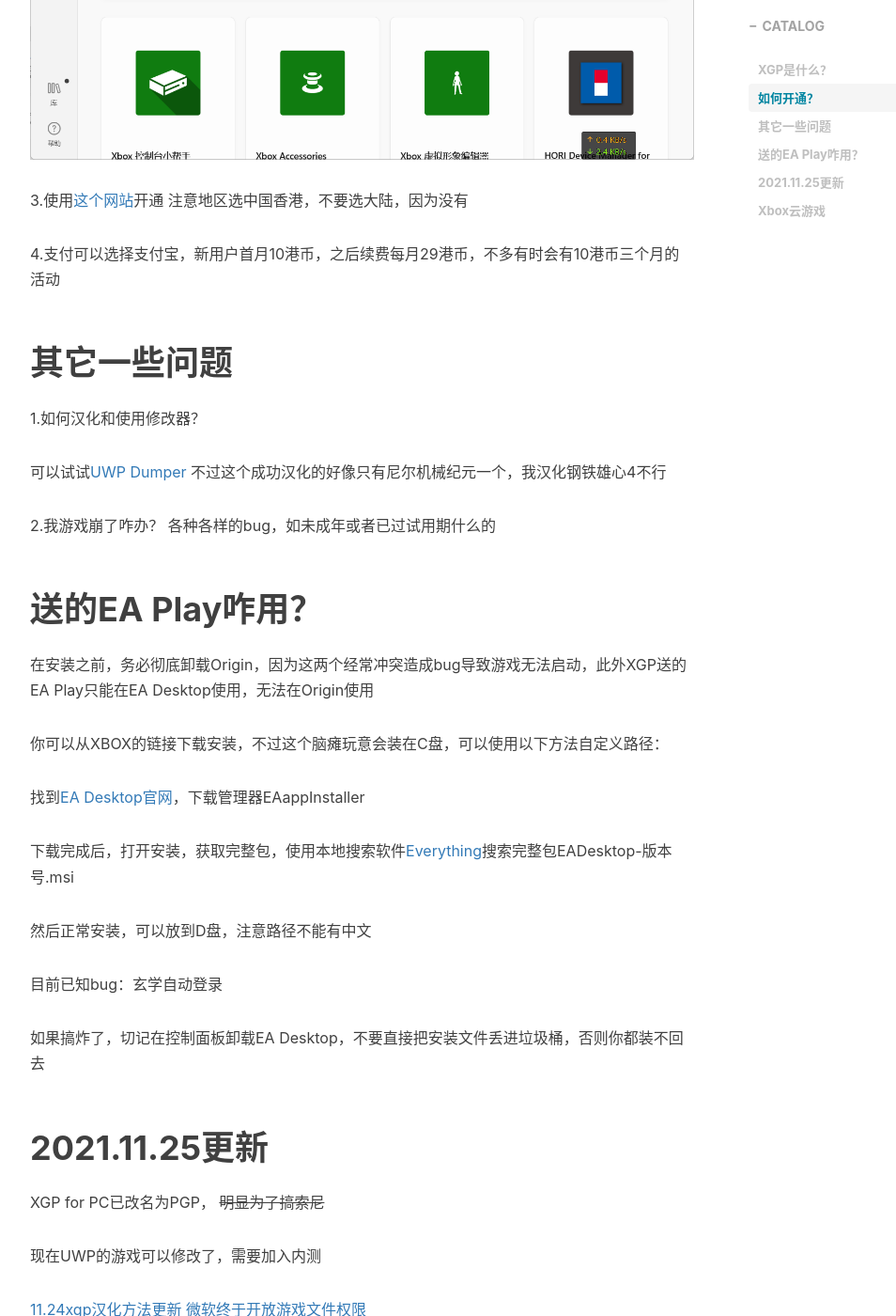
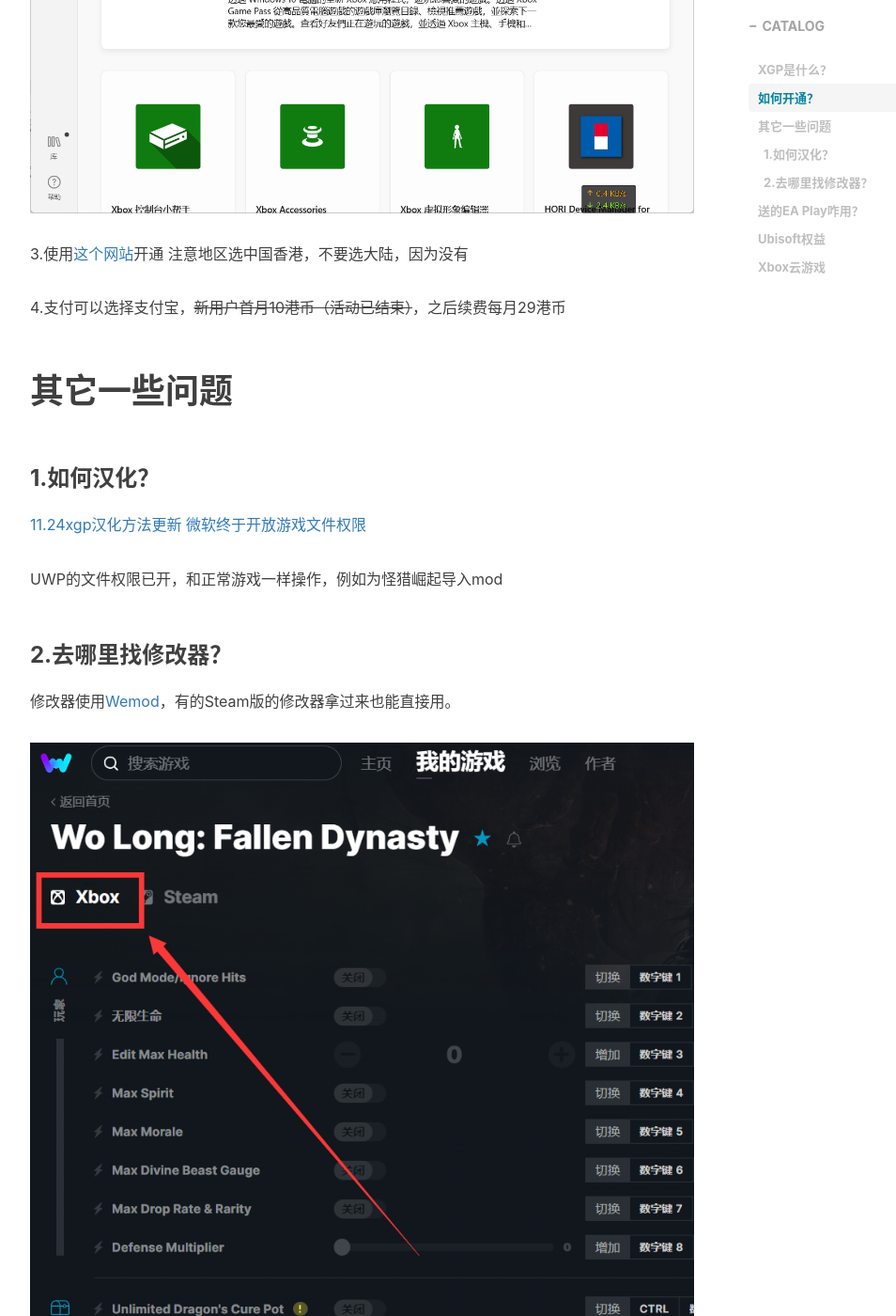
Before and after one commit to DreamingCats/dreamingcats.github.io, a Jekyll site: the page built from _posts/2021-11-03-如何开通和使用XGP.md, in a window 1280 px wide and 1400 px high, scrolled down 1927 px. Shown: the whole window at 94% size, without its empty margins (233-1187 px from the left). Built offline with Jekyll 4.4.1, drawn with Linux system fonts in a browser that asks for light colours; nearby versions of some CDN libraries; comment, search, counter and statistics services are not loaded; some of the changed text lies outside the part shown.

Commit message:
2023.06.24

```diff
--- a/_posts/2021-11-03-如何开通和使用XGP.md
+++ b/_posts/2021-11-03-如何开通和使用XGP.md
@@ -2,13 +2,15 @@
 layout:     post
 title:      XGP是什么？如何开通和使用？
 subtitle:   巨硬是我大哥！
-date:       2021-11-03
+date:       2023-06-24
 author:  DreamCat
 header-img: img/post-bg-debug.png
 catalog: true
 tags:
     - 游戏
     - 白嫖
+    - XGP
+    - Microsoft
 ---
 
 # XGP是什么？
@@ -16,8 +18,9 @@
 XGP是巨硬的Xbox Game Pass（注：当谈论微软的正面内容时，会将其称为反义词“巨硬”），拼音缩写为西瓜皮（官方承认了）
 PC指的是搭载Win10及以上的PC，Console指的是Xbox主机，Cloud指的是云游戏
 
-现在购买XGP还会送EA Play（注：XGP for PC就有，不用开XGPU）
+现在购买XGP还会送EA Play和Ubisoft+部分游戏（注：XGP for PC就有，不用开XGPU）
 
+XGP for PC已改名为PGP， ~~明显为了搞索尼~~
 
 # 如何开通？
 
@@ -32,17 +35,22 @@
 3.使用<a href="https://www.microsoft.com/zh-hk/p/xbox-game-pass/CFQ7TTC0KGQ8/0002?rtc=1&activetab=pivot%3aoverviewtab" target="_blank">这个网站</a>开通
 注意地区选中国香港，不要选大陆，因为没有
 
-4.支付可以选择支付宝，新用户首月10港币，之后续费每月29港币，不多有时会有10港币三个月的活动
+4.支付可以选择支付宝，~~新用户首月10港币（活动已结束）~~，之后续费每月29港币
 
 # 其它一些问题
 
-1.如何汉化和使用修改器？
+### 1.如何汉化？
 
-可以试试<a href="https://github.com/Wunkolo/UWPDumper" target="_blank">UWP Dumper</a>
-不过这个成功汉化的好像只有尼尔机械纪元一个，我汉化钢铁雄心4不行
+<a href="https://api.xiaoheihe.cn/v3/bbs/app/api/web/share?link_id=73748625" target="_blank">11.24xgp汉化方法更新 微软终于开放游戏文件权限</a>
 
-2.我游戏崩了咋办？
-各种各样的bug，如未成年或者已过试用期什么的
+UWP的文件权限已开，和正常游戏一样操作，例如为怪猎崛起导入mod
+
+### 2.去哪里找修改器？
+
+
+修改器使用[Wemod](https://www.wemod.com/zh)，有的Steam版的修改器拿过来也能直接用。
+
+![](https://github.com/DreamingCats/dreamingcats.github.io/raw/main/img/XGP/Wemod.png)
 
 # 送的EA Play咋用？
 
@@ -60,25 +68,13 @@
 
 如果搞炸了，切记在控制面板卸载EA Desktop，不要直接把安装文件丢进垃圾桶，否则你都装不回去
 
-# 2021.11.25更新
+# Ubisoft权益
 
-XGP for PC已改名为PGP， ~~明显为了搞索尼~~
+去[Ubisoft的网站](https://gamepass.ubisoft.com/zh-cn)激活
 
-现在UWP的游戏可以修改了，需要加入内测
+![](https://github.com/DreamingCats/dreamingcats.github.io/raw/main/img/XGP/Ubisoft1.png)
 
-<a href="https://api.xiaoheihe.cn/v3/bbs/app/api/web/share?link_id=73748625" target="_blank">11.24xgp汉化方法更新 微软终于开放游戏文件权限</a>
-
-加入Xbox内测
-
-![](https://github.com/DreamingCats/dreamingcats.github.io/raw/main/img/XGP/Join.png)
-
-点击最右边的三个点，再点击管理
-
-![](https://github.com/DreamingCats/dreamingcats.github.io/raw/main/img/XGP/Manage.png)
-
-然后就可以对游戏进行移动、修改、校验等操作了。
-
-已知bug：星露谷物语无法启动，需要关闭此项功能卸载重下才行。
+![](https://github.com/DreamingCats/dreamingcats.github.io/raw/main/img/XGP/Ubisoft2.png)
 
 # Xbox云游戏
 
```
Also changed, not shown: img/XGP/Join.png (deleted), img/XGP/Manage.png (deleted), img/XGP/Ubisoft1.png (added), img/XGP/Ubisoft2.png (added), img/XGP/Wemod.png (added), 1 other file.
